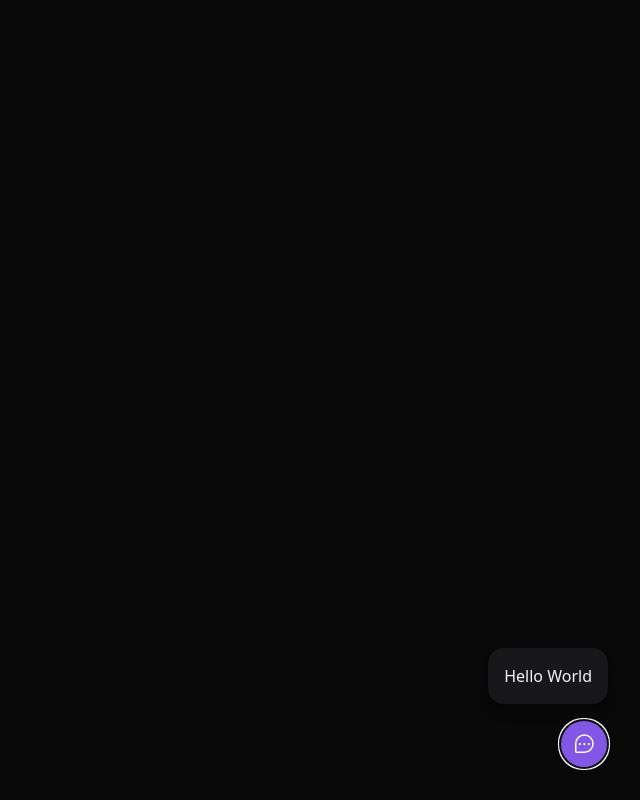
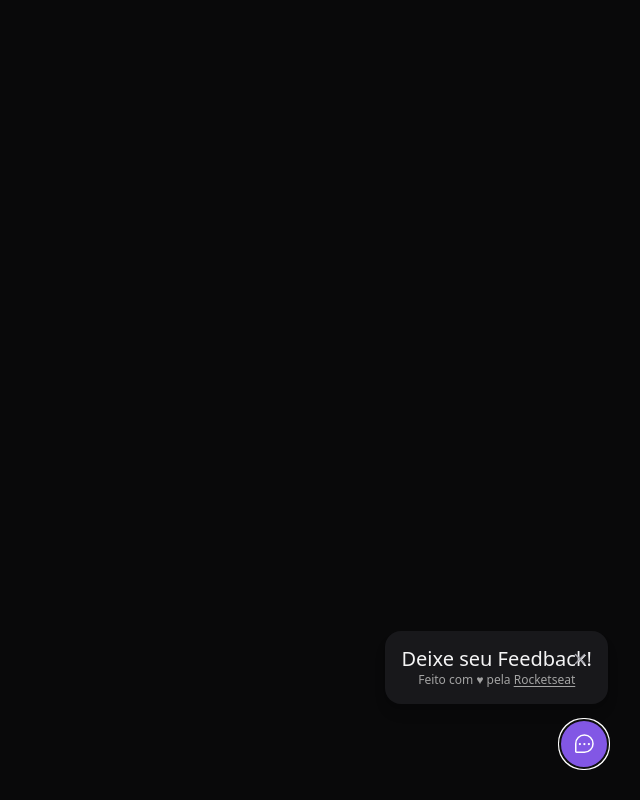
Before and after one commit to Tobiasheitor/nlw-impulse, a React (Vite) app in the folder web/: page / in a window 1280 px wide. Both pictures are taken after a click on the button "Feedback". Shown: the whole page, without its empty margins (640-1280 px from the left). Built offline with nearby package versions, Linux system fonts and the light colour scheme.

Commit message:
Day 2: new component, CloseButton

```diff
--- /dev/null
+++ b/web/src/components/CloseButton.tsx
@@ -0,0 +1,10 @@
+import { Popover } from '@headlessui/react';
+import { X } from 'phosphor-react';
+
+export function CloseButton() {
+    return (
+        <Popover.Button className="top-5 right-5 absolute text-zinc-400 hover:text-zinc-100" title='Fechar formulário de feedback'>
+            <X weight='bold' className='w-4 h-4' />
+        </Popover.Button>
+    );
+}
--- a/web/src/components/WidgetForm.tsx
+++ b/web/src/components/WidgetForm.tsx
@@ -1,8 +1,15 @@
+import { CloseButton } from "./CloseButton";
 
 export function WidgetForm() {
     return (
         <div className="bg-zinc-900 p-4 relative rounded-2xl mb-4 flex flex-col items-center shadow-lg w-[calc(100vw-2rem)] md:w-auto">
-            Hello World
+            <header>
+                <span className="text-xl leading-6">Deixe seu Feedback!</span>
+                <CloseButton />
+            </header>
+            <footer className="text-xs text-neutral-400">
+                Feito com ♥ pela <a className="underline underline-offset-2" href="https://www.rocketseat.com.br/">Rocketseat</a>
+            </footer>
         </div>
     );
 }
--- a/web/src/components/widget.tsx
+++ b/web/src/components/widget.tsx
@@ -1,6 +1,6 @@
 import { ChatTeardropDots} from 'phosphor-react';
 import { Popover } from '@headlessui/react'
-import { WidgetForm } from './widgetForm';
+import { WidgetForm } from './WidgetForm';
 
 export function Widget() {
     return (
```
